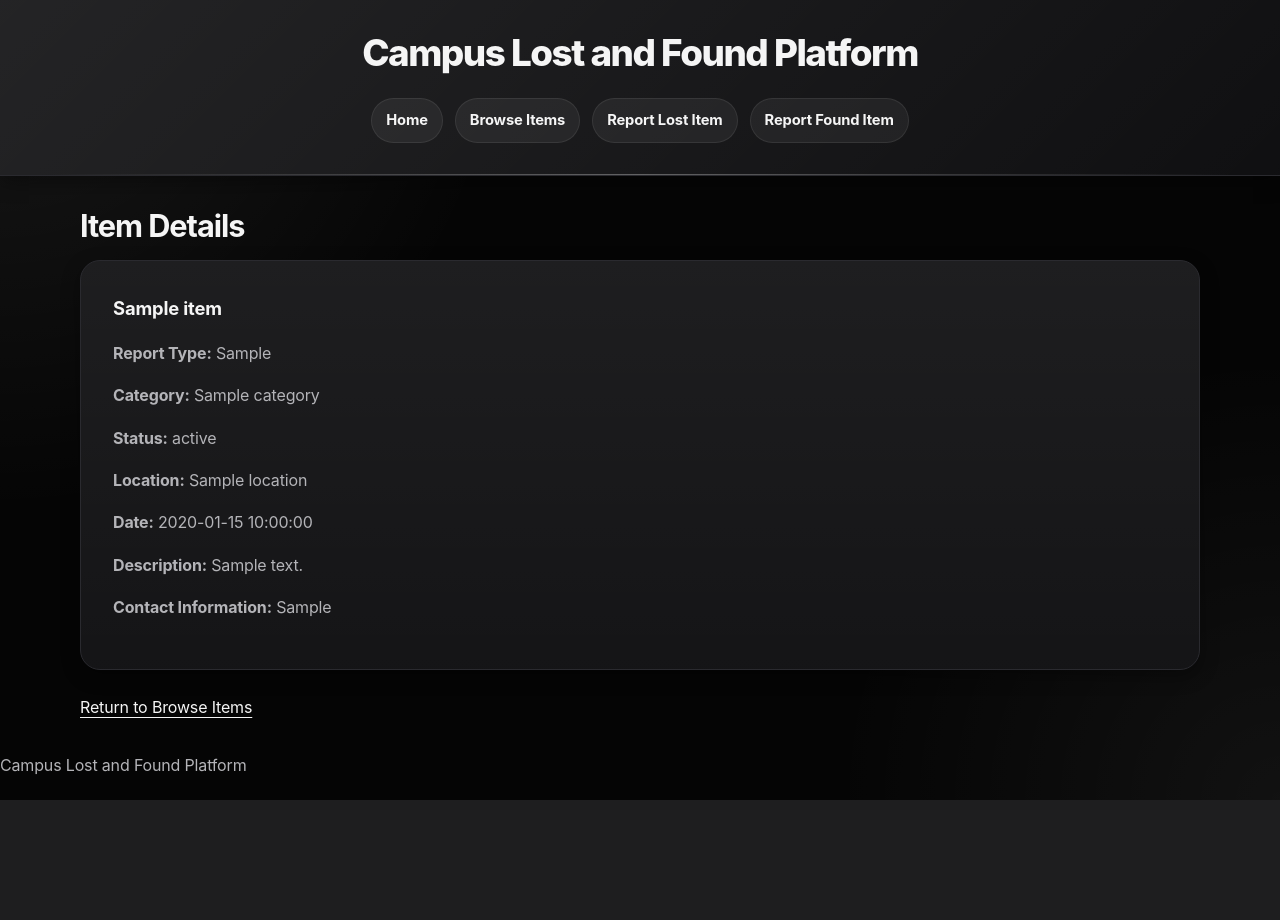
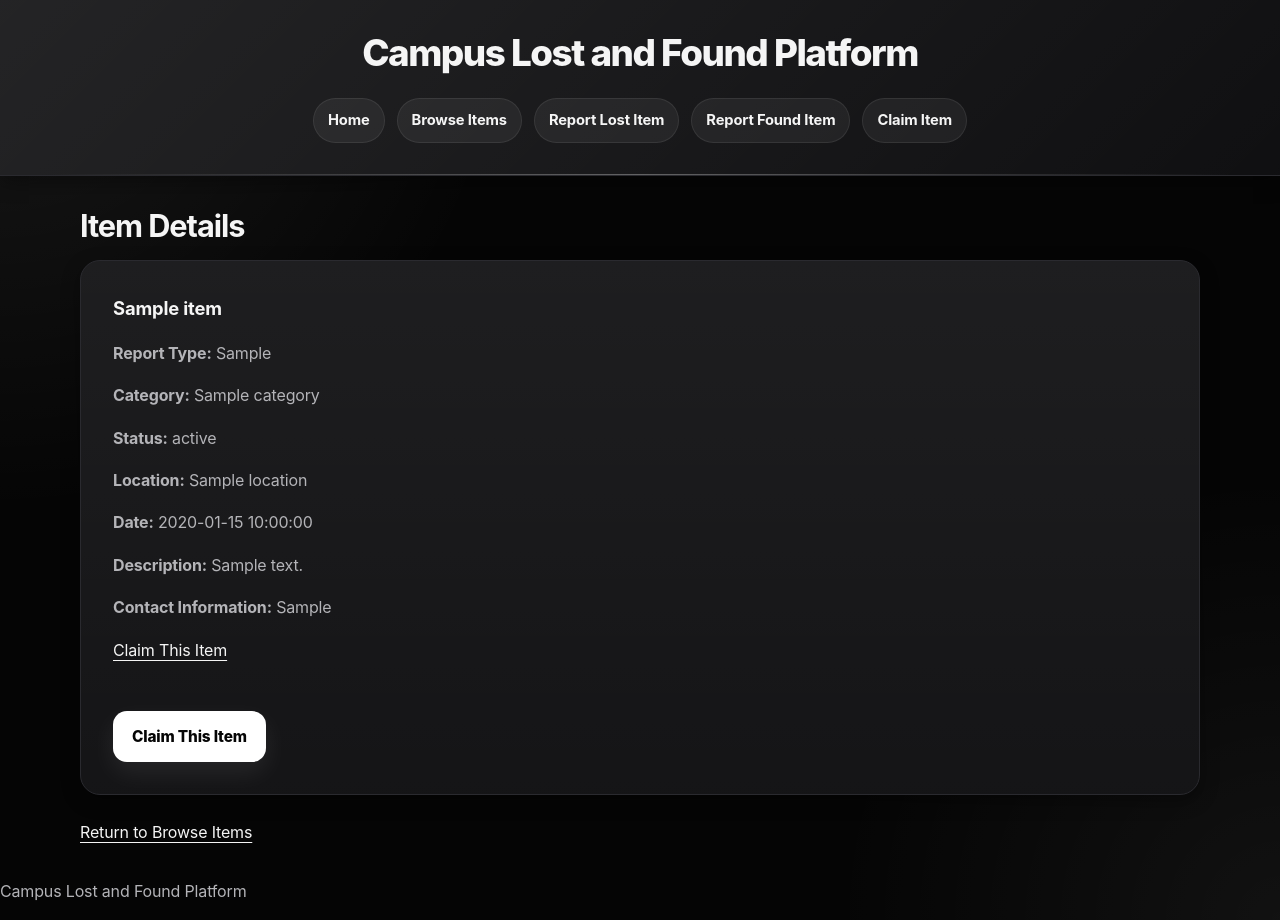
Before and after one commit to ZhihaoTang615/campus-lost-and-found-platform, a Flask app: template templates/item-details.html in a window 1280 px wide. Before the commit the page ends 800 px from the top, so only its background shows below. Run offline with Flask 3, Linux system fonts and the light colour scheme; the template is opened without the code that fills it: most values are stand-ins (such as "Sample title", 1, 10 or a date in 2020).

Commit message:
Improve item details page layout and add claim link

```diff
--- a/templates/item-details.html
+++ b/templates/item-details.html
@@ -19,6 +19,7 @@
         <a href="{{ url_for('items') }}">Browse Items</a>
         <a href="{{ url_for('report_lost_item') }}">Report Lost Item</a>
         <a href="{{ url_for('report_found_item') }}">Report Found Item</a>
+        <a href="{{ url_for('claim_request', item_id=item.id) }}">Claim Item</a>
       </nav>
     </header>
 
@@ -27,6 +28,10 @@
 
       <section>
         <h3>{{ item.item_name }}</h3>
+
+        {% if item.image_path %}
+          <img src="{{ url_for('static', filename=item.image_path) }}" />
+        {% endif %}
 
         <p><strong>Report Type:</strong> {{ item.report_type }}</p>
         <p><strong>Category:</strong> {{ item.category }}</p>
@@ -38,6 +43,18 @@
           <strong>Contact Information:</strong>
           {{ item.contact_information }}
         </p>
+
+        <p>
+          <a href="{{ url_for('claim_request', item_id=item.id) }}">
+            Claim This Item
+          </a>
+        </p>
+
+        <div class="action-links">
+          <a href="{{ url_for('claim', item_id=item.id) }}" class="btn">
+            Claim This Item
+          </a>
+        </div>
       </section>
 
       <p>
```
